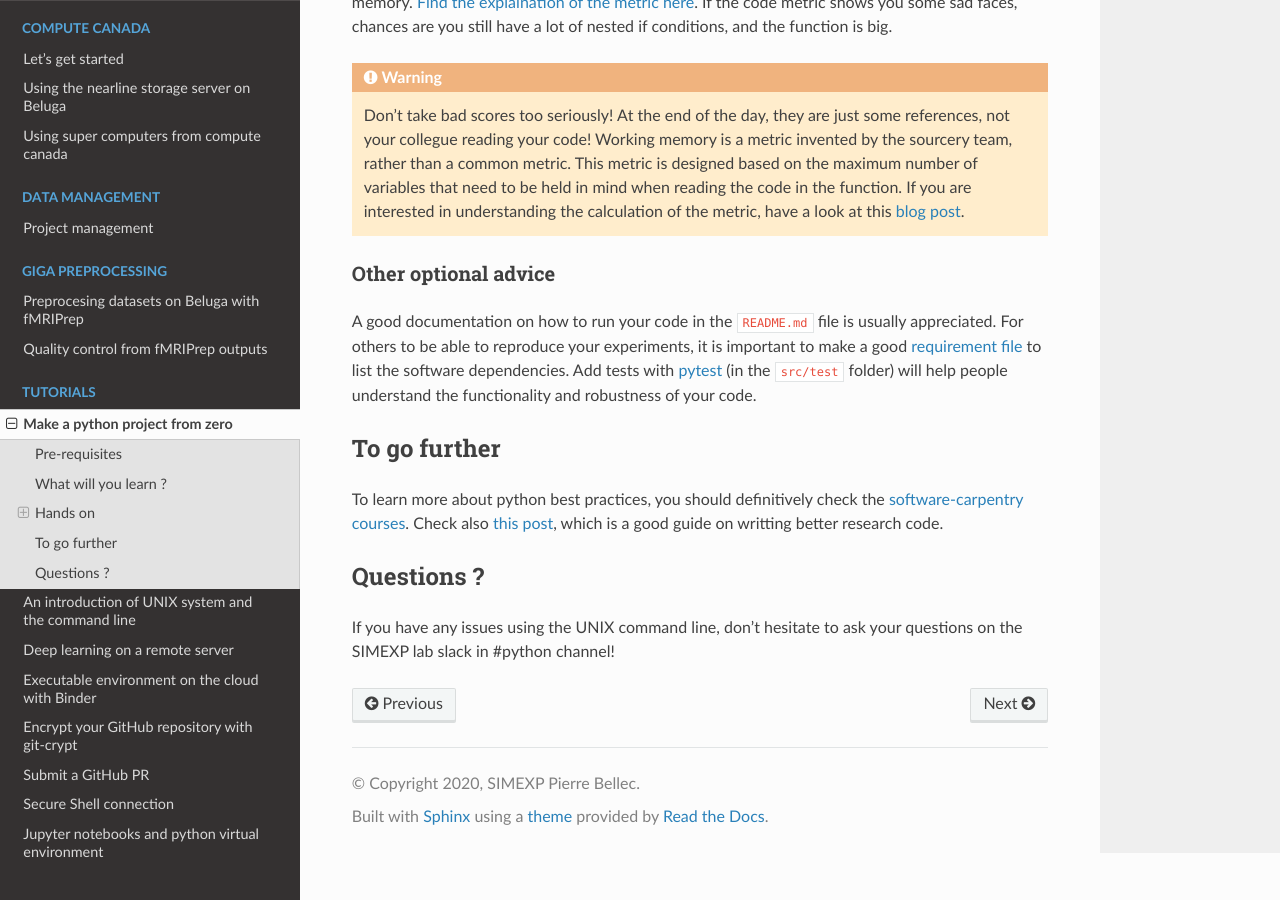
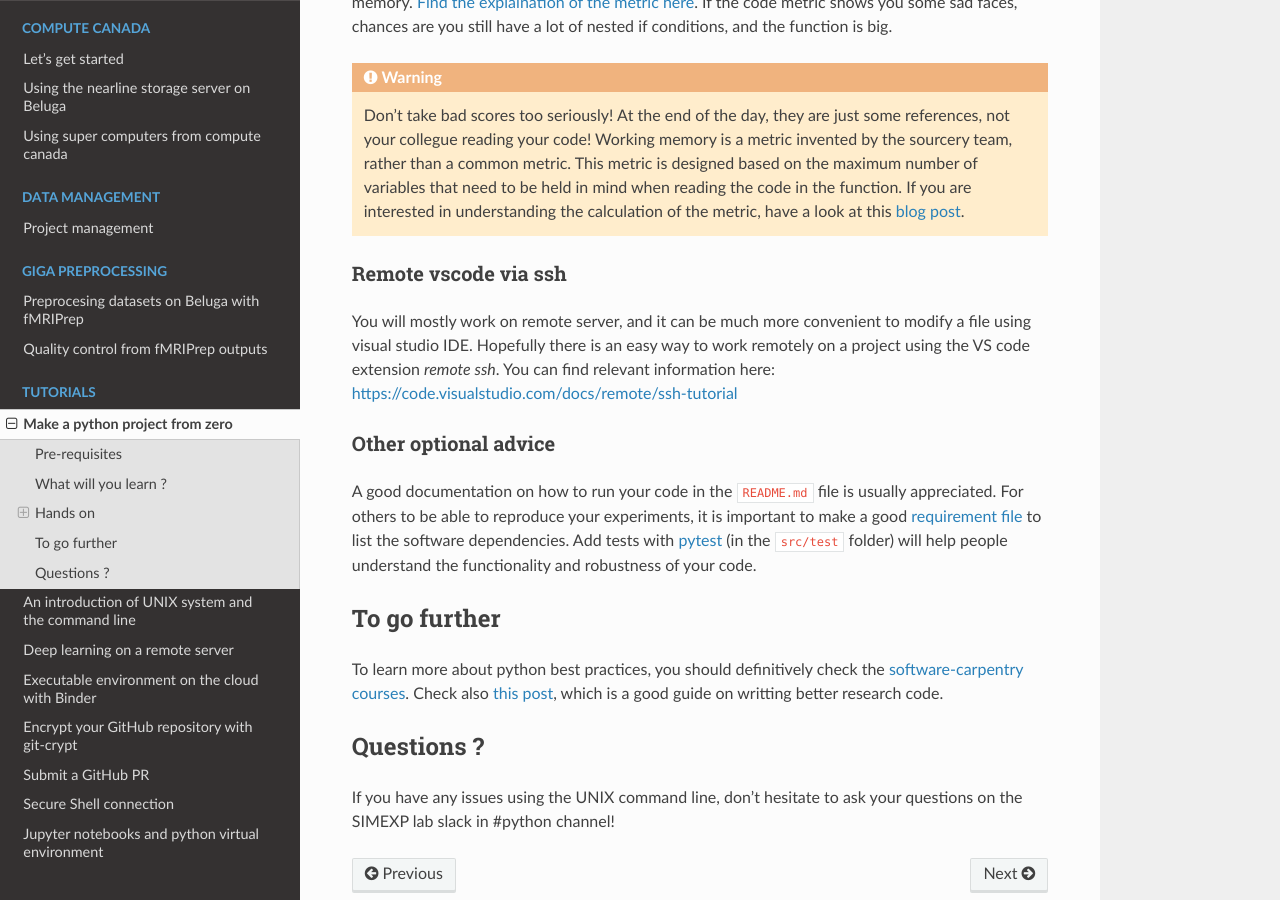
Before and after one commit to SIMEXP/lab-documentation, a Sphinx documentation site: the page built from source/tutorials/python.rst, in a window 1280 px wide and 900 px high, scrolled down 4406 px. Built offline with Sphinx 7.4.7 and the Read the Docs theme 2.0.0, drawn with Linux system fonts in a browser that asks for light colours.

Commit message:
Update python.rst
adding vscode remote ssh

```diff
--- a/source/tutorials/python.rst
+++ b/source/tutorials/python.rst
@@ -188,6 +188,14 @@ If the code metric shows you some sad faces, chances are you still have a lot of
     This metric is designed based on the maximum number of variables that need to be held in mind when reading the code in the function.
     If you are interested in understanding the calculation of the metric, have a look at this `blog post <https://sourcery.ai/blog/working-memory/>`_.
 
+Remote vscode via ssh
+---------------------
+
+You will mostly work on remote server, and it can be much more convenient to modify a file using visual studio IDE.
+Hopefully there is an easy way to work remotely on a project using the VS code extension `remote ssh`.
+You can find relevant information here:
+https://code.visualstudio.com/docs/remote/ssh-tutorial
+
 Other optional advice
 -----------------------
 
```
